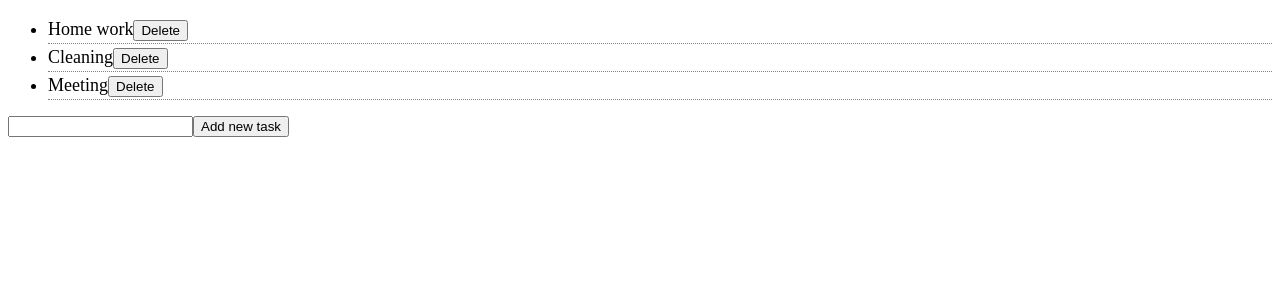
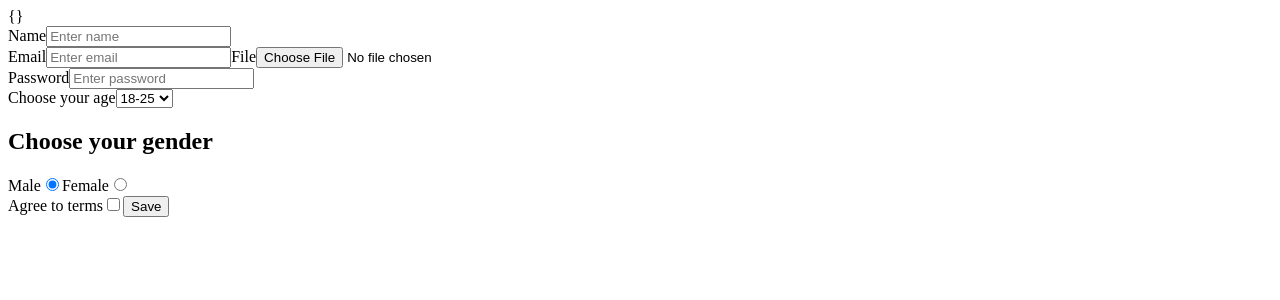
Before and after one commit to alexanderkhivrych/GO_IT_react_group, a React (Create React App) app: page / in a window 1280 px wide. Shown: the top 300 px of the page. Built offline with nearby package versions, Linux system fonts and the light colour scheme.

Commit message:
faet: lesson 4

```diff
--- a/src/components/App.jsx
+++ b/src/components/App.jsx
@@ -1,10 +1,20 @@
-import React from 'react';
-import TodoList from './TodoList';
+import React, { Component } from 'react';
+import SignupForm from './SignupForm';
 
-const App = () => (
-  <>
-    <TodoList />
-  </>
-);
+class App extends Component {
+  state = {};
 
+  handleSave = (formValues) => {
+    this.setState(formValues);
+  };
+
+  render() {
+    return (
+      <>
+        {JSON.stringify(this.state, null, 2)}
+        <SignupForm onSubmit={this.handleSave} />
+      </>
+    );
+  }
+}
 export default App;
--- /dev/null
+++ b/src/components/SignupForm.jsx
@@ -0,0 +1,106 @@
+import React, { Component } from 'react';
+import PropTypes from 'prop-types';
+
+const GENDER = {
+  MALE: 'male',
+  FEMALE: 'female',
+  password: 'password',
+};
+
+class SignupForm extends Component {
+  static propTypes = {
+    onSubmit: PropTypes.func.isRequired,
+  };
+
+  state = { name: '', email: '', age: '18-25', agreed: false, gender: GENDER.MALE };
+
+  handleChange = (event) => {
+    const { type, checked, value, name, files } = event.target;
+
+    if (type === 'file' && files?.length) {
+      this.setState({ [name]: files[0] });
+    }
+
+    this.setState({ [name]: type === 'checkbox' ? checked : value });
+  };
+  handleSubmit = (e) => {
+    e.preventDefault();
+    this.props.onSubmit(this.state);
+  };
+
+  render() {
+    const { name, agreed, gender, age, email, password } = this.state;
+
+    return (
+      <form onSubmit={this.handleSubmit}>
+        <label>
+          Name
+          <input type="text" placeholder="Enter name" value={name} name="name" onChange={this.handleChange} />
+        </label>
+        <br />
+
+        <label>
+          Email
+          <input type="email" placeholder="Enter email" value={email} name="email" onChange={this.handleChange} />
+        </label>
+
+        <label>
+          File
+          <input type="file" placeholder="Enter file" name="file" onChange={this.handleChange} />
+        </label>
+        <br />
+
+        <label>
+          Password
+          <input
+            type="password"
+            placeholder="Enter password"
+            value={password}
+            name="password"
+            onChange={this.handleChange}
+          />
+        </label>
+        <br />
+        <label>
+          Choose your age
+          <select name="age" value={age} onChange={this.handleChange}>
+            {/* <option value="">Select Age</option> */}
+            <option value="18-25">18-25</option>
+            <option value="26-35">26-35</option>
+            <option value="36+">36+</option>
+          </select>
+        </label>
+        <section>
+          <h2>Choose your gender</h2>
+          <label>
+            Male
+            <input
+              type="radio"
+              checked={gender === GENDER.MALE}
+              name="gender"
+              value={GENDER.MALE}
+              onChange={this.handleChange}
+            />
+          </label>
+          <label>
+            Female
+            <input
+              type="radio"
+              checked={gender === GENDER.FEMALE}
+              name="gender"
+              value={GENDER.FEMALE}
+              onChange={this.handleChange}
+            />
+          </label>
+        </section>
+        <label>
+          Agree to terms
+          <input type="checkbox" name="agreed" checked={agreed} onChange={this.handleChange} />
+        </label>
+        <button type="submit">Save</button>
+      </form>
+    );
+  }
+}
+
+export default SignupForm;
```
Also changed, not shown: 1 other file (tests, documents, lock files or other folders).
